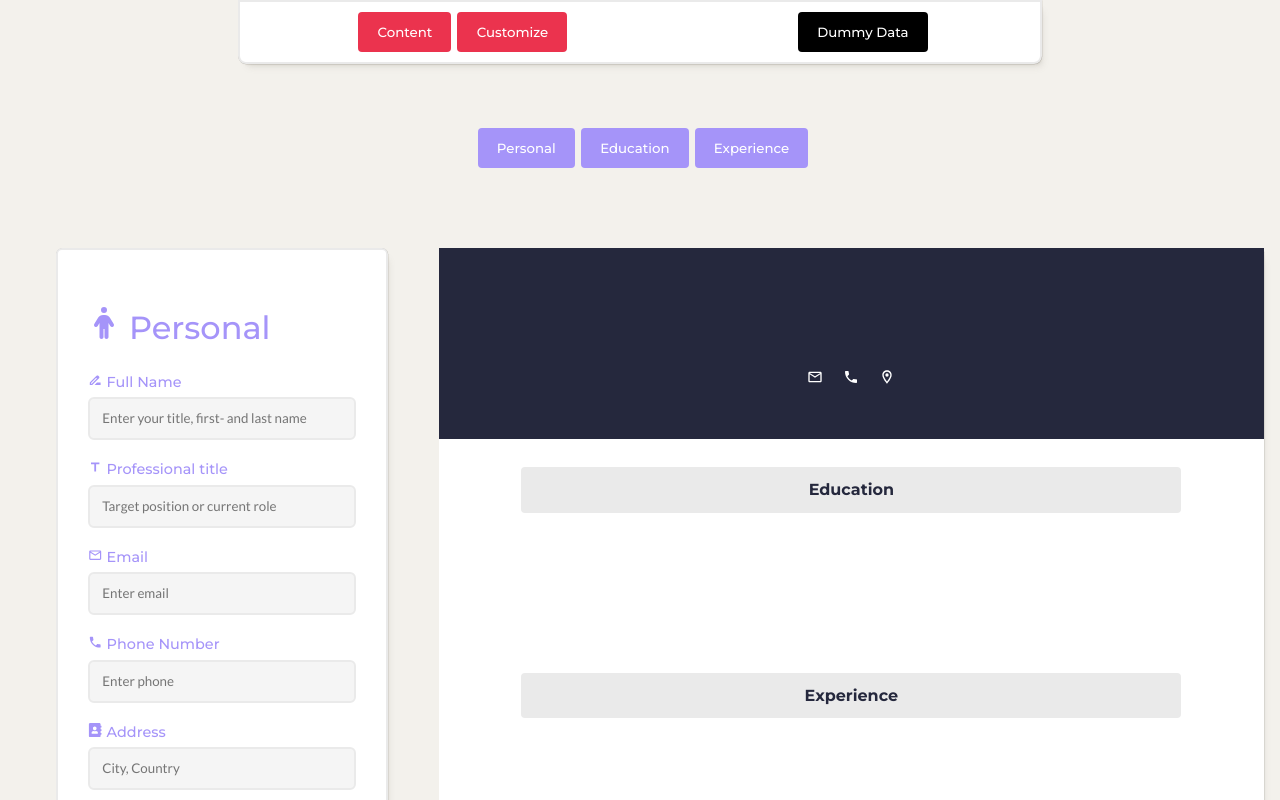
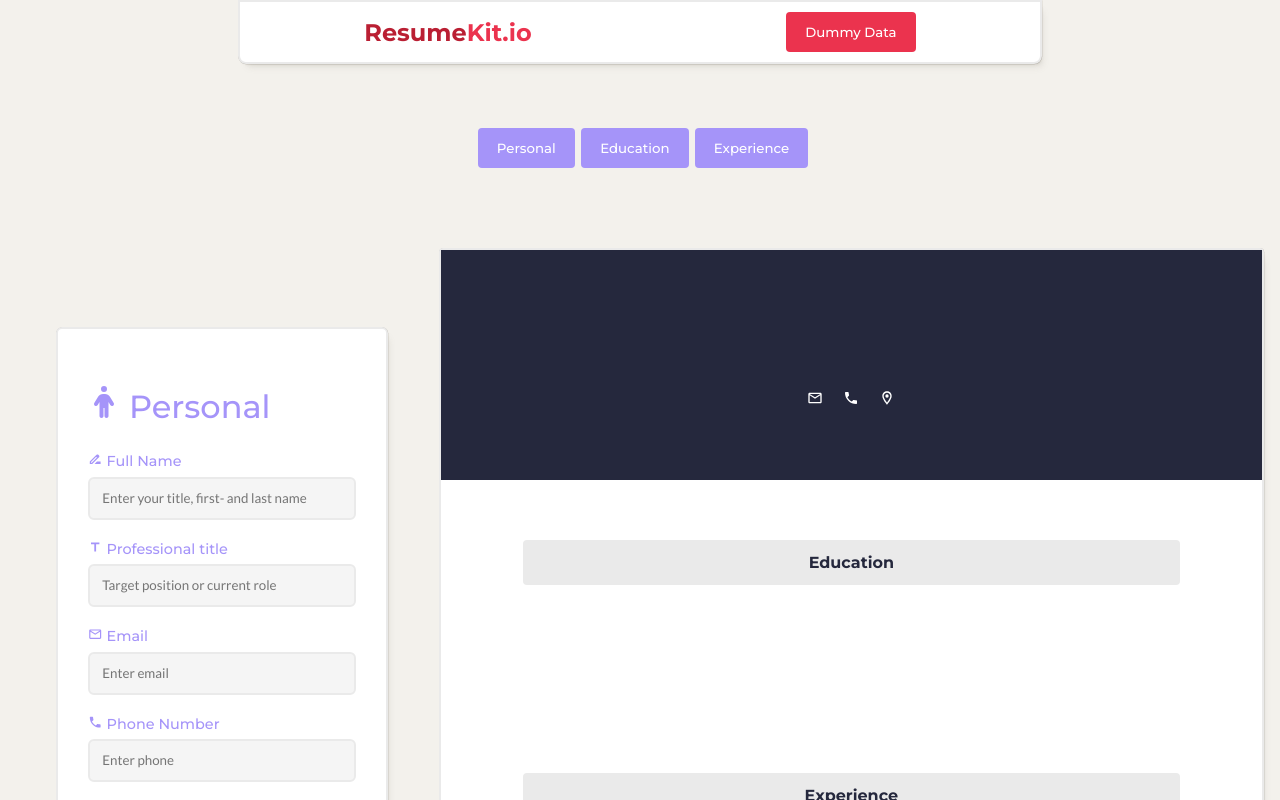
Before and after one commit to Zaibbee69/odin-cv, a React (Vite) app in the folder cv-app/: page / in a window 1280 px wide. Shown: the top 800 px of the page. Built offline with nearby package versions, Linux system fonts and the light colour scheme.

Commit message:
Final Commit

```diff
--- a/cv-app/src/components/Button.jsx
+++ b/cv-app/src/components/Button.jsx
@@ -3,7 +3,7 @@ function Button({ text, type, handleDummyData }) {
     <button
       onClick={handleDummyData}
       style={{
-        backgroundColor: type === "default" ? "#eb334eff" : "black",
+        backgroundColor: type === "default" ? "#eb334eff" : "#eb334eff",
         color: "white",
         padding: "12px 1.2rem",
         borderRadius: "4px",
--- a/cv-app/src/components/CV.jsx
+++ b/cv-app/src/components/CV.jsx
@@ -33,14 +33,6 @@ export default function CV({ cvData }) {
             degree={cvData.education.degree}
           />
         </div>
-        <div className="cv-body-element">
-          <CVBody
-            date={cvData.education.startDate}
-            location={cvData.education.location}
-            institute={cvData.education.school}
-            degree={cvData.education.degree}
-          />
-        </div>
 
         <CVHeader text="Experience" />
         <div className="cv-body-element">
@@ -49,6 +41,7 @@ export default function CV({ cvData }) {
             location={cvData.experience.location}
             institute={cvData.experience.company}
             degree={cvData.experience.position}
+            description={cvData.experience.description}
           />
         </div>
       </div>
--- a/cv-app/src/components/CVBody.jsx
+++ b/cv-app/src/components/CVBody.jsx
@@ -1,4 +1,10 @@
-export default function CVBody({ date, location, institute, degree }) {
+export default function CVBody({
+  date,
+  location,
+  institute,
+  degree,
+  description,
+}) {
   return (
     <div className="cv-element-body-ctn">
       <div className="cv-element-date-ctn">
@@ -8,6 +14,7 @@ export default function CVBody({ date, location, institute, degree }) {
       <div className="cv-element-body">
         <h2>{institute}</h2>
         <p>{degree}</p>
+        <p>{description}</p>
       </div>
     </div>
   );
--- a/cv-app/src/components/Navbar.jsx
+++ b/cv-app/src/components/Navbar.jsx
@@ -11,8 +11,9 @@ function Navbar({ handleDummyData }) {
     >
       <nav>
         <div>
-          <Button text="Content" type="default" />
-          <Button text="Customize" type="default" />
+          <h2>
+            Resume<span>Kit.io</span>
+          </h2>
         </div>
         <div>
           <Button
--- a/cv-app/src/styles/index.scss
+++ b/cv-app/src/styles/index.scss
@@ -45,6 +45,15 @@ nav {
   max-width: 800px;
   width: 800px;
   border: 2px solid $alabaster-grey;
+
+  & > div > h2 {
+    font-family: $montserratFont;
+    color: $carmine;
+
+    & > span {
+      color: $watermelon;
+    }
+  }
 }
 
 button {
@@ -136,6 +145,8 @@ input {
   @extend %box-shadower-extender;
   background-color: white;
   border-radius: 4px;
+  padding-bottom: 40px;
+  border: 2px solid $alabaster-grey;
 
   & > .cv-header-ctn {
     flex: 1;
@@ -180,6 +191,7 @@ input {
   width: 80%;
   max-width: 80%;
   border-radius: 4px;
+  margin-top: 60px;
   & > h2 {
     color: $space-indigo;
     font-size: medium;
@@ -215,6 +227,7 @@ input {
 
     & > p {
       padding: 6px;
+      max-width: 400px;
     }
   }
 }
```
